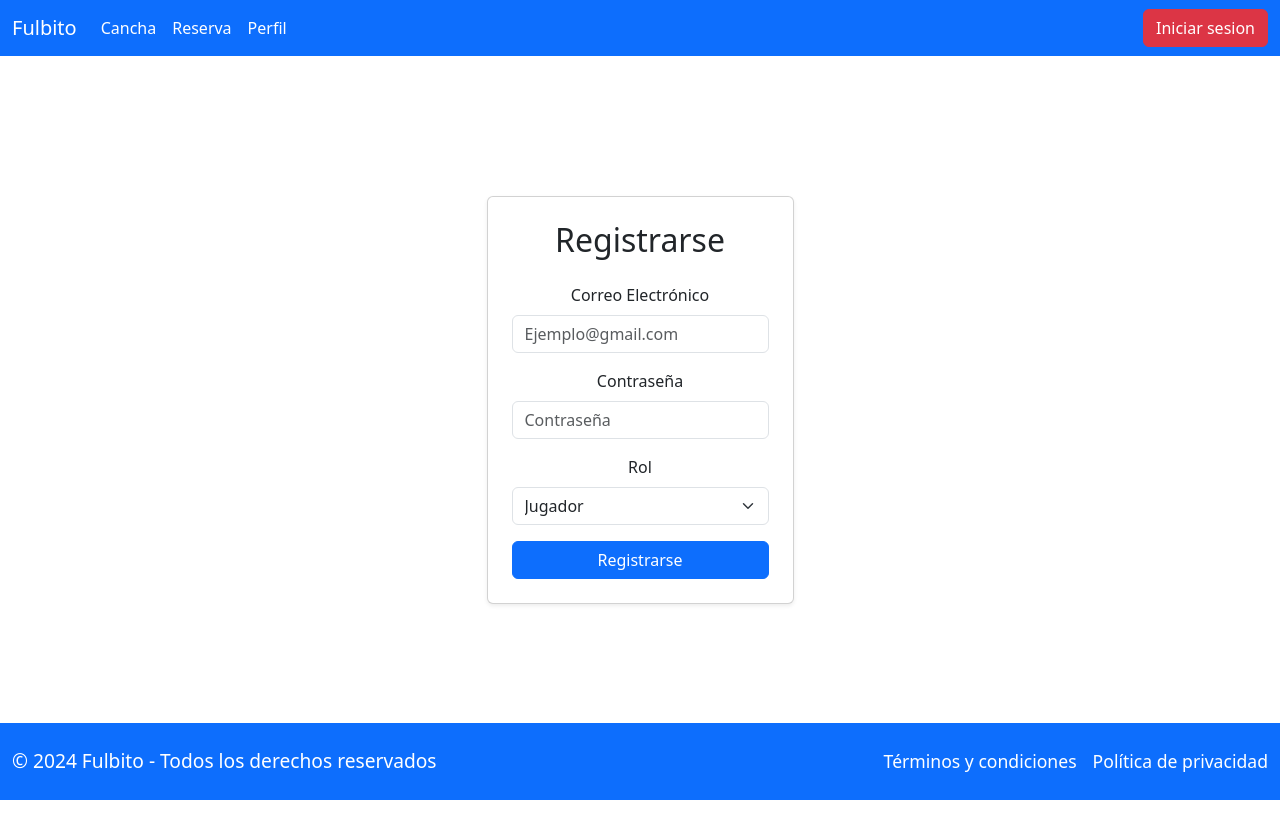
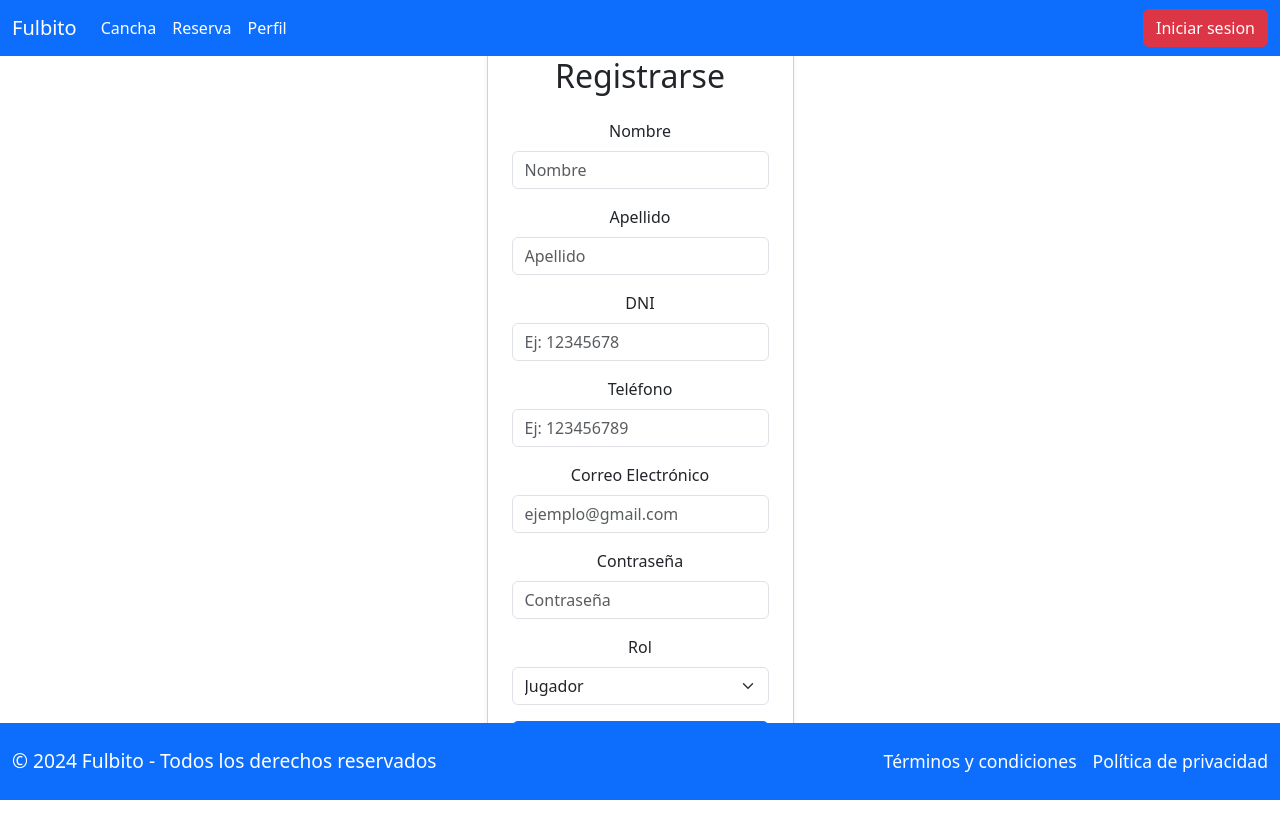
Before and after one commit to FrancoJarc/Fulbito, a React (Vite) app: page /registrarse in a window 1280 px wide. Built offline with nearby package versions, Linux system fonts and the light colour scheme; data requests are answered from the project's data file.

Commit message:
Login e register conectado con el backend

```diff
--- a/package.json
+++ b/package.json
@@ -11,6 +11,7 @@
   },
   "dependencies": {
     "bootstrap": "^5.3.3",
+    "jwt-decode": "^4.0.0",
     "react": "^18.3.1",
     "react-dom": "^18.3.1",
     "react-router-dom": "^7.0.1",
--- a/src/components/navbar/Navbar.jsx
+++ b/src/components/navbar/Navbar.jsx
@@ -4,7 +4,7 @@ import { Login } from "../../pages/login/Login";
 import { appRoutes } from "../../routes/routes";
 
 function Navbar() {
-    const { isLogueado, login, logout } = useAuth();
+    const { user, login, logout } = useAuth();
     const navigate = useNavigate();
 
     return (
@@ -26,7 +26,7 @@ function Navbar() {
                     </ul>
                 </div>
                 <div>
-                    {isLogueado ? (
+                    {user ? (
                         <button onClick={() => { logout(); navigate("/"); }} className="btn btn-danger">
                             Cerrar sesión
                         </button>
--- a/src/context/AuthContext.jsx
+++ b/src/context/AuthContext.jsx
@@ -1,60 +1,82 @@
 import { createContext, useContext, useEffect, useState } from "react";
 import { useNavigate } from "react-router-dom";
+import { decodeToken } from "../utils/jwt";
 
 const AuthContext = createContext();
 
 export function AuthProvider({ children }) {
+    const [user, setUser] = useState(null);
+    const [token, setToken] = useState(null);
 
-    const [isLogueado, setIsLogueado] = useState(
-        localStorage.getItem("isLogueado") ? true : false
-    );
+    useEffect(() => {
+        const token = localStorage.getItem("token");
 
-    const [userLogueado, setUserLogueado] = useState(
-        localStorage.getItem("user") ? JSON.parse(localStorage.getItem("user")) : null
-    )
+        if (!token) {
+            setUser(null);
+            return;
+        }
+        const decodedToken = decodeToken(token);
 
-    const login = async (correo, password, rol) => {
-
-        const response = await fetch("http://localhost:3000/users");
-        if (!response.ok) throw new Error("Error al obtener los usuarios");
-
-        const users = await response.json();
-        const user = users.find(
-            (user) =>
-                user.correo === correo &&
-                user.contraseña === password &&
-                user.rol === rol
-        );
-
-        if (!user) {
-            return false;
+        if (decodedToken.exp < Date.now() / 1000) {
+            localStorage.removeItem("token");
+            setUser(null);
+            return;
         }
 
-        setIsLogueado(true);
-        localStorage.setItem("isLogueado", true);
-        setUserLogueado(user);
-        localStorage.setItem("user", JSON.stringify(user))
-        return true;
+        if (!decodedToken) {
+            localStorage.removeItem("token");
+            setUser(null);
+            return;
+        }
+
+        setToken(token);
+        setUser(decodedToken);
+    }, []);
+
+    const login = async (correo, contrasena, rol) => {
+
+        const response = await fetch("http://localhost:5000/api/auth/login", {
+            method: "POST",
+            headers: {
+                "Content-Type": "application/json",
+            },
+            body: JSON.stringify({ correo, contrasena, rol }),
+        });
+
+        if (response.ok) {
+            const data = await response.json();
+
+            localStorage.setItem("token", data.token);
+            setToken(data.token);
+            setUser(decodeToken(data.token));
+            return true;
+        } else {
+            throw new Error("Error al iniciar sesión", response);
+        }
     }
 
     const logout = () => {
-        setIsLogueado(false);
-        localStorage.removeItem("isLogueado");
-        localStorage.removeItem("user");
+        localStorage.removeItem("token");
+        setToken(null);
+        setUser(null);
 
     }
 
+
     return (
         <AuthContext.Provider value={{
-            isLogueado,
+            /*isLogueado,*/
             login,
             logout,
-            userLogueado
+            user,
+            token
         }}>
             {children}
         </AuthContext.Provider>
     )
+
 }
 
 
+
 export const useAuth = () => useContext(AuthContext);
--- a/src/pages/login/Login.jsx
+++ b/src/pages/login/Login.jsx
@@ -23,16 +23,17 @@ export function Login() {
         const { correo, password, rol } = formData;
 
 
+        try {
+            const loginResultado = await login(correo, password, rol);
 
-        const loginResultado = await login(correo, password, rol);
-
-
-        if (loginResultado) {
-            toast.success("Inicio de sesión exitoso")
-            navigate("/cancha");
-        } else {
-            toast.error("Inicio de sesión fallido")
-
+            if (loginResultado) {
+                toast.success("Inicio de sesión exitoso");
+                navigate("/cancha");
+            } else {
+                toast.error("Correo, contraseña o rol incorrecto");
+            }
+        } catch (error) {
+            toast.error("Error al iniciar sesión");
         }
     }
 
@@ -77,7 +78,7 @@ export function Login() {
                     <label htmlFor="rol" className="form-label">Rol</label>
                     <select name="rol" id="rol" className="form-select" onChange={updateData} value={formData.rol}>
                         <option value="jugador">Jugador</option>
-                        <option value="dueño">Dueño</option>
+                        <option value="dueno">Dueño</option>
                     </select>
                 </div>
                 <div className="text-end mb-3">
--- a/src/pages/registrarse/Registrarse.jsx
+++ b/src/pages/registrarse/Registrarse.jsx
@@ -8,30 +8,30 @@ export function Registrarse() {
     const navigate = useNavigate();
     const [users, setUsers] = useState([]);
     const [formData, setFormData] = useState({
+        nombre: "",
+        apellido: "",
+        dni: "",
+        telefono: "",
         correo: "",
         password: "",
         rol: "jugador"
     });
 
-    useEffect(() => {
-        fetch("http://localhost:3000/users")
-            .then((res) => res.json())
-            .then((data) => setUsers(data))
-            .catch((error) => console.log(error));
-    }, []);
-
     const handleSubmit = async (e) => {
         e.preventDefault();
 
         const user = {
-            id: String(Number(users[users.length - 1].id) + 1),
+            nombre: formData.nombre,
+            apellido: formData.apellido,
+            dni: formData.dni,
+            telefono: formData.telefono,
             correo: formData.correo,
-            contraseña: formData.password,
+            contrasena: formData.password,
             rol: formData.rol
+        };
 
-        }
 
-        const response = await fetch("http://localhost:3000/users", {
+        const response = await fetch("http://localhost:5000/api/auth/register", {
             method: "POST",
             headers: {
                 "Content-Type": "application/json"
@@ -42,6 +42,9 @@ export function Registrarse() {
         if (response.ok) {
             toast.success("Registro exitoso")
             navigate("/")
+        } else {
+            const data = await response.json();
+            toast.error(data.error || "Hubo un problema al registrar el usuario");
         }
     }
 
@@ -63,13 +66,61 @@ export function Registrarse() {
             <form className="card p-4 shadow-sm" style={{ maxWidth: "400px", width: "100%" }} onSubmit={handleSubmit}>
                 <h2 className="text-center mb-4">Registrarse</h2>
                 <div className="mb-3">
+                    <label htmlFor="nombre" className="form-label">Nombre</label>
+                    <input
+                        type="text"
+                        name="nombre"
+                        id="nombre"
+                        className="form-control"
+                        placeholder="Nombre"
+                        onChange={updateData}
+                        required
+                    />
+                </div>
+                <div className="mb-3">
+                    <label htmlFor="apellido" className="form-label">Apellido</label>
+                    <input
+                        type="text"
+                        name="apellido"
+                        id="apellido"
+                        className="form-control"
+                        placeholder="Apellido"
+                        onChange={updateData}
+                        required
+                    />
+                </div>
+                <div className="mb-3">
+                    <label htmlFor="dni" className="form-label">DNI</label>
+                    <input
+                        type="text"
+                        name="dni"
+                        id="dni"
+                        className="form-control"
+                        placeholder="Ej: 12345678"
+                        onChange={updateData}
+                        required
+                    />
+                </div>
+                <div className="mb-3">
+                    <label htmlFor="telefono" className="form-label">Teléfono</label>
+                    <input
+                        type="text"
+                        name="telefono"
+                        id="telefono"
+                        className="form-control"
+                        placeholder="Ej: 123456789"
+                        onChange={updateData}
+                        required
+                    />
+                </div>
+                <div className="mb-3">
                     <label htmlFor="correo" className="form-label">Correo Electrónico</label>
                     <input
                         type="email"
                         name="correo"
                         id="correo"
                         className="form-control"
-                        placeholder="Ejemplo@gmail.com"
+                        placeholder="ejemplo@gmail.com"
                         onChange={updateData}
                         required
                     />
@@ -90,7 +141,7 @@ export function Registrarse() {
                     <label htmlFor="rol" className="form-label">Rol</label>
                     <select name="rol" id="rol" className="form-select" onChange={updateData} value={formData.rol}>
                         <option value="jugador">Jugador</option>
-                        <option value="dueño">Dueño</option>
+                        <option value="dueno">Dueño</option>
                     </select>
                 </div>
                 <button type="submit" className="btn btn-primary w-100">Registrarse</button>
--- /dev/null
+++ b/src/utils/jwt.js
@@ -0,0 +1,9 @@
+import { jwtDecode } from "jwt-decode";
+
+export function decodeToken(token) {
+    try {
+        return jwtDecode(token);
+    } catch (error) {
+        return null;
+    }
+}
```
Also changed, not shown: 1 other file (tests, documents, lock files or other folders).
